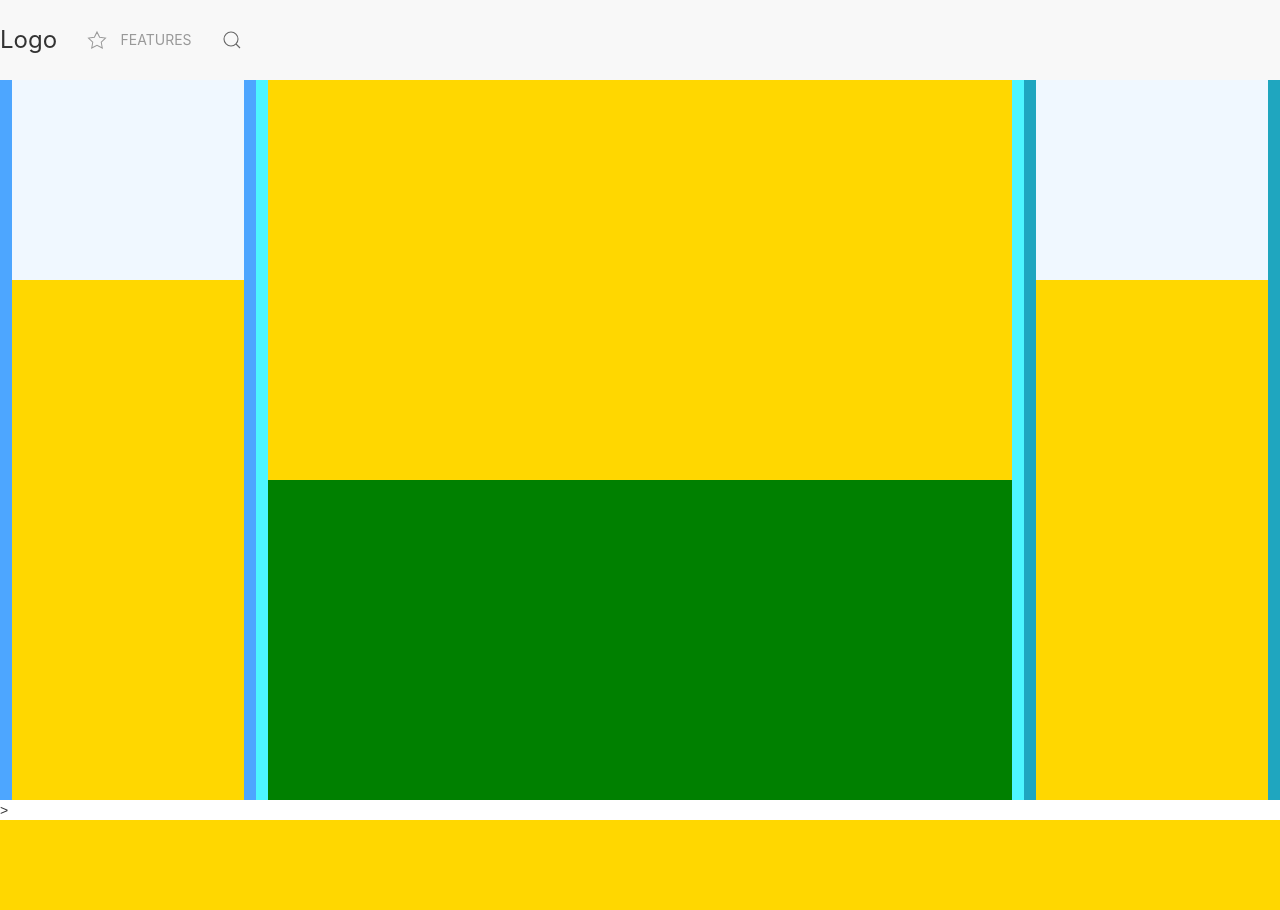
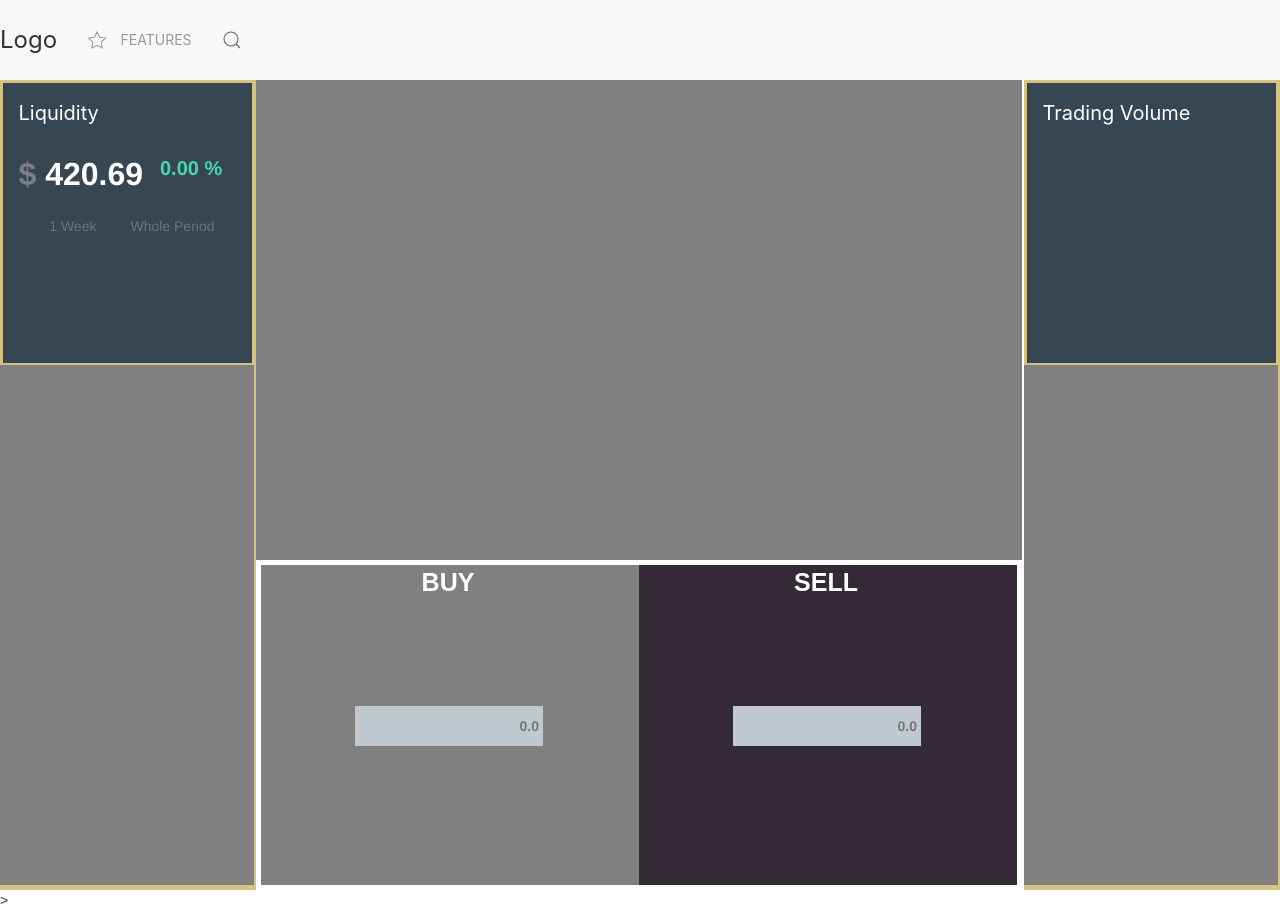
Before and after one commit to Lunasixx/MoneyPrinter, a Django app: page / in a window 1280 px wide. Before the commit the page ends 820 px from the top, so only its background shows below. Run offline with Django 3.2, Linux system fonts and the light colour scheme; some libraries are stand-ins or nearby versions.

Commit message:
Frontend Changes

```diff
--- a/moneyprinter/printer/templates/printer/main.html
+++ b/moneyprinter/printer/templates/printer/main.html
@@ -3,7 +3,7 @@
 
 <head>
     <style type="text/css">
-        body {
+        html {
             width: 100%;
             height: 100%;
             margin: 0;
@@ -11,89 +11,167 @@
 
         }
 
-        html {
+        body {
             width: 100%;
             height: 100%;
             margin: 0;
-            padding: 0;
+
+        }
+
+        #header-row{
+            min-height: 5vh;
+
+        }
+
+        #body-row{
+            min-height: 95vh;
+
+        }
+        .col{
+            padding-left: 0 !important;
+            padding-right: 2px !important;
+            padding-top: 0 !important;
+            padding-bottom: 0 !important;
         }
 
         .row {
-            min-width: 100vw;
-            min-height: 100vh;
+            margin: 0 0 0 0 !important;
+        }
 
+
+        .uk-margin {
+            margin-bottom: 0px !important;
         }
 
         #main-coloumn-header {
             min-height: 60vh;
-            background-color: gold;
+            background-color: grey;
 
         }
 
         #main-coloumn-body {
             min-height: 40vh;
-            background-color: green;
 
         }
 
         #side-coloumn-header {
             min-height: 35vh;
-            background-color: aliceblue;
+            background-color: rgb(54, 70, 83);
+            margin: 2.5px;
+            padding: 16px 16px 0;
+
+
+
         }
 
         #side-coloumn-body {
             min-height: 65vh;
-            background-color: gold;
+            background-color: grey;;
         }
 
         #side-coloumn {
             min-width: 20vw;
             max-width: 20vw;
+
         }
 
         .container {
             min-height: 100vh;
             min-width: 100vw;
-        }
-
-        .container-fluid {
-            width: 100%;
-            margin-left: 0%;
-            margin-right: 0%;
-
-        }
-
-        .leftpane {
-            width: 25%;
-            height: 100%;
-            float: left;
-            background-color: rosybrown;
-            border-collapse: collapse;
-        }
-
-        .middlepane {
-            width: 50%;
-            height: 100%;
-            float: left;
-            background-color: royalblue;
-            border-collapse: collapse;
-        }
-
-        .rightpane {
-            width: 25%;
-            height: 100%;
-            position: relative;
-            float: right;
-            background-color: yellow;
-            border-collapse: collapse;
+            padding: 0 0 0 0 !important;
         }
 
         .toppane {
             width: 100vw;
-            height: 10vh;
-            border-collapse: collapse;
+        }
+
+        #trade-form{
+            max-width: 60vw;
+            min-height: 40vh;
+            margin: 5px 5px 5px 5px;
+            background-color:black;
+        }
+
+        #trade-form-buy{
+            max-width: 30vw;
+            min-height: 40vh;
+            background-color:grey;
+            text-align: center;
+        }
+
+
+        #trade-form-sell{
+            max-width: 30vw;
+            min-height: 40vh;
+            background-color:rgb(52, 42, 53);
+            text-align: center;
+        }
+
+        .title{
+            font-size: 25px;
+            font-family: sans-serif;
+            color:#fff;
+            text-align: center;
+        }
+        .trade-form-input{
+            text-align: right;
+            font-weight: 600;
+            height:40px;
+            width:50%;
+            background:rgb(192, 202, 206);
+            color:grey;
+            border:none;
+            display:block;
+            padding: 0 4px;
+
+            position:relative;
+            margin-left:auto;
+            margin-right:auto;
+            margin-top: 100px;;
+            margin-bottom:auto;
+
 
         }
+
+        .header-sum{
+            font-style: normal;
+            font-weight: 700;
+            font-size: 32px;
+            line-height: 54px;
+            margin-bottom: 8px;
+        }
+        .header-sign-sum{
+            display: inline-block;
+            margin-right: 8px;
+        }
+        .up{
+            color: #46d7ab;
+            font-size: 20px;
+        }
+
+        .header-chart-period{
+            display: -webkit-flex;
+            display: flex;
+            -webkit-justify-content: flex-end;
+            justify-content: flex-end;
+            margin-bottom: 8px;
+        }
+        .button-wrap{
+            -webkit-align-items: center;
+            align-items: center;
+            display: -webkit-flex;
+            display: flex;
+        }
+
+        .btn{
+            font-size: 12px;
+            padding: 3px 8px;
+            width: auto;
+            height: auto;
+            margin-right: 8px;
+            max-height: 27px;
+        }
+
     </style>
 
     <meta charset="utf-8">
@@ -105,23 +183,16 @@
     <link rel="stylesheet" href="https://maxcdn.bootstrapcdn.com/bootstrap/3.3.6/css/bootstrap.min.css" type="text/css"
         media="screen" />
     <link rel="stylesheet" href="https://cdn.jsdelivr.net/npm/uikit@3.6.22/dist/css/uikit.min.css" />
-
-
-
-
-
 </head>
 
 <body>
-
-    <div>
-
-        <div class="toppane" style="position: fixed;">
+    <div class="container">
+        <div class="row" id="header-row">
+            <div class="col" id="navbar">
+                <div class="toppane" >
                     <nav class="uk-navbar-container uk-margin" uk-navbar>
                         <div class="uk-navbar-left">
-
                             <a class="uk-navbar-item uk-logo" href="#">Logo</a>
-
                             <ul class="uk-navbar-nav">
                                 <li>
                                     <a href="#">
@@ -130,52 +201,89 @@
                                     </a>
                                 </li>
                             </ul>
-
                             <div class="nav-overlay uk-navbar-right">
-
                                 <a class="uk-navbar-toggle" uk-search-icon
                                     uk-toggle="target: .nav-overlay; animation: uk-animation-fade" href="#"></a>
-
                             </div>
-
                             <div class="nav-overlay uk-navbar-left uk-flex-1" hidden>
-
                                 <div class="uk-navbar-item uk-width-expand">
                                     <form class="uk-search uk-search-navbar uk-width-1-1">
                                         <input class="uk-search-input" type="search" placeholder="Search" autofocus>
                                     </form>
                                 </div>
-
                                 <a class="uk-navbar-toggle" uk-close
                                     uk-toggle="target: .nav-overlay; animation: uk-animation-fade" href="#"></a>
-
+                            </div>
+                        </div>
+                    </nav>
+                </div>
+            </div>
         </div>
 
 
+        <div class="row" id="body-row">
+            <div class="col" id="side-coloumn" style="background-color: #d6c382;">
+                <div id="side-coloumn-header">
+                    <div class="side-header-chart">
+                        <h4 class="header-title" style="color:white">Liquidity</h4>
+                        <div class="header-sum">
+                            <span class="header-sign-sum">
+                                <span class="header-sign" style="color:#7b7f84">$</span>
+                                <span class="header-number" style="color:#fff">420.69</span>
+                            </span>
+                            <sup class="up" title=0>
+                                0.00
+                                %
+                            </sup>
                         </div>
-            </nav>
+                        <div class="header-chart-period">
+                            <div class="button-wrap">
+                                <div class="button-group" style="display: flex;">
+                                    <button type="button" class="btn btn-outline-secondary">1 Week</button>
+                                    <button type="button" class="btn btn-outline-secondary">Whole Period</button>
+                                </div>
+                            </div>
+                            <div class="chart" style="cursor: pointer;">
+
+                            </div>
+                        </div>
+                    </div>
+                </div>
+                <div id="side-coloumn-body"></div>
+            </div>
+            <div class="col">
+                <div id="main-coloumn-header"></div>
+                <div id="main-coloumn-body">
+                    <div id="trade-form">
+                        <div class="row">
+                            <div class="col" id="trade-form-buy">
+                                <label for="trade-form-buy" class="col">
+                                    <strong class="title">BUY</strong>
+                                </label>
+                                <input class="trade-form-input" type="text" placeholder="0.0">
+                            </div>
+                            <div class="col" id="trade-form-sell">
+                                <label for="trade-form-sell" class="col">
+                                    <strong class="title">SELL</strong>
+                                </label>
+                                <input class="trade-form-input" type="text" placeholder="0.0">
                             </div>
 
-
-
                         </div>
-
-    <div class="container">
-        <div class="row">
-            <div class="col" id="side-coloumn" style="background-color: #4da6ff;">
-                <div id="side-coloumn-header"></div>
-                <div id="side-coloumn-body"></div>
                     </div>
-            <div class="col" style="background-color: #4df6ff;">
-                <div id="main-coloumn-header"></div>
-                <div id="main-coloumn-body"></div>
                 </div>
-            <div class="col" id="side-coloumn" style="background-color: #1fa6bf;">
-                <div id="side-coloumn-header"></div>
+            </div>
+            <div class="col" id="side-coloumn" style="background-color: #d6c382;">
+                <div id="side-coloumn-header">
+                    <div class="side-header-chart">
+                        <h4 class="header-title" style="color:white">Trading Volume</h4>
+                    </div>
+                </div>
                 <div id="side-coloumn-body"></div>
             </div>
         </div>
     </div>
+
 
     <script src="https://cdn.jsdelivr.net/npm/uikit@3.6.22/dist/js/uikit.min.js"></script>
     <script src="https://cdn.jsdelivr.net/npm/uikit@3.6.22/dist/js/uikit-icons.min.js"></script>
```
Lines whose indentation alone changed are shown as unchanged.
